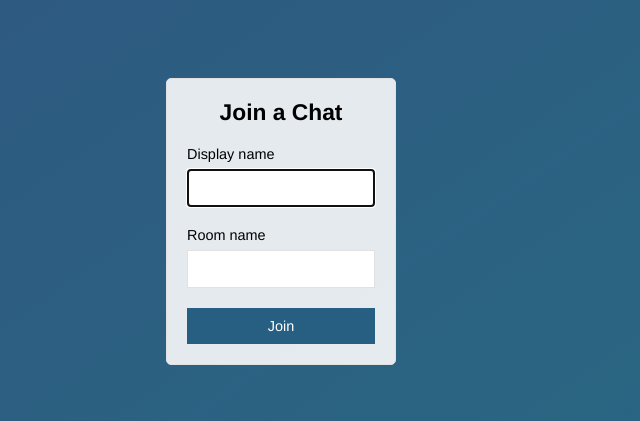
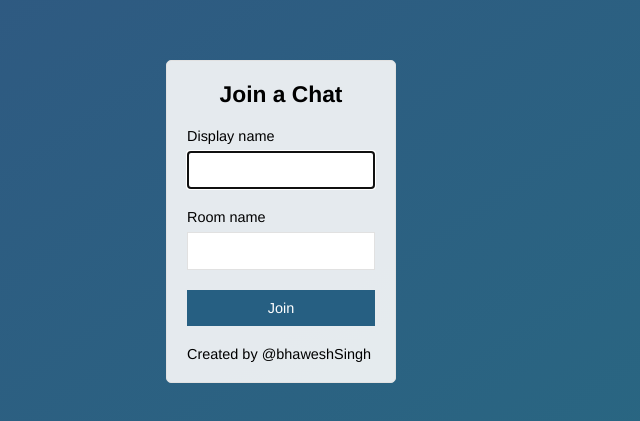
Before and after one commit to sbhawesh/Chat-App, a website: page public/index.html in a window 1280 px wide. Shown: the part 179-600 px from the top of the page, without its empty margins (359-999 px from the left). Drawn offline with Linux system fonts and the light colour scheme.

Commit message:
added created by

```diff
--- a/public/css/styles.css
+++ b/public/css/styles.css
@@ -134,6 +134,7 @@ button:disabled {
   flex-shrink: 0;
 }
 
+
 .chat__footer form {
   flex-grow: 1;
   display: flex;
--- a/public/index.html
+++ b/public/index.html
@@ -26,6 +26,9 @@
      <div class="form-field">
      <button>Join</button>
      </div>
+     <div class="form-field">
+     <p>Created by @bhaweshSingh</p>
+     </div>
 
     </form>
  </div>
```
Also changed, not shown: public/chat.html (+2 -1 lines).
